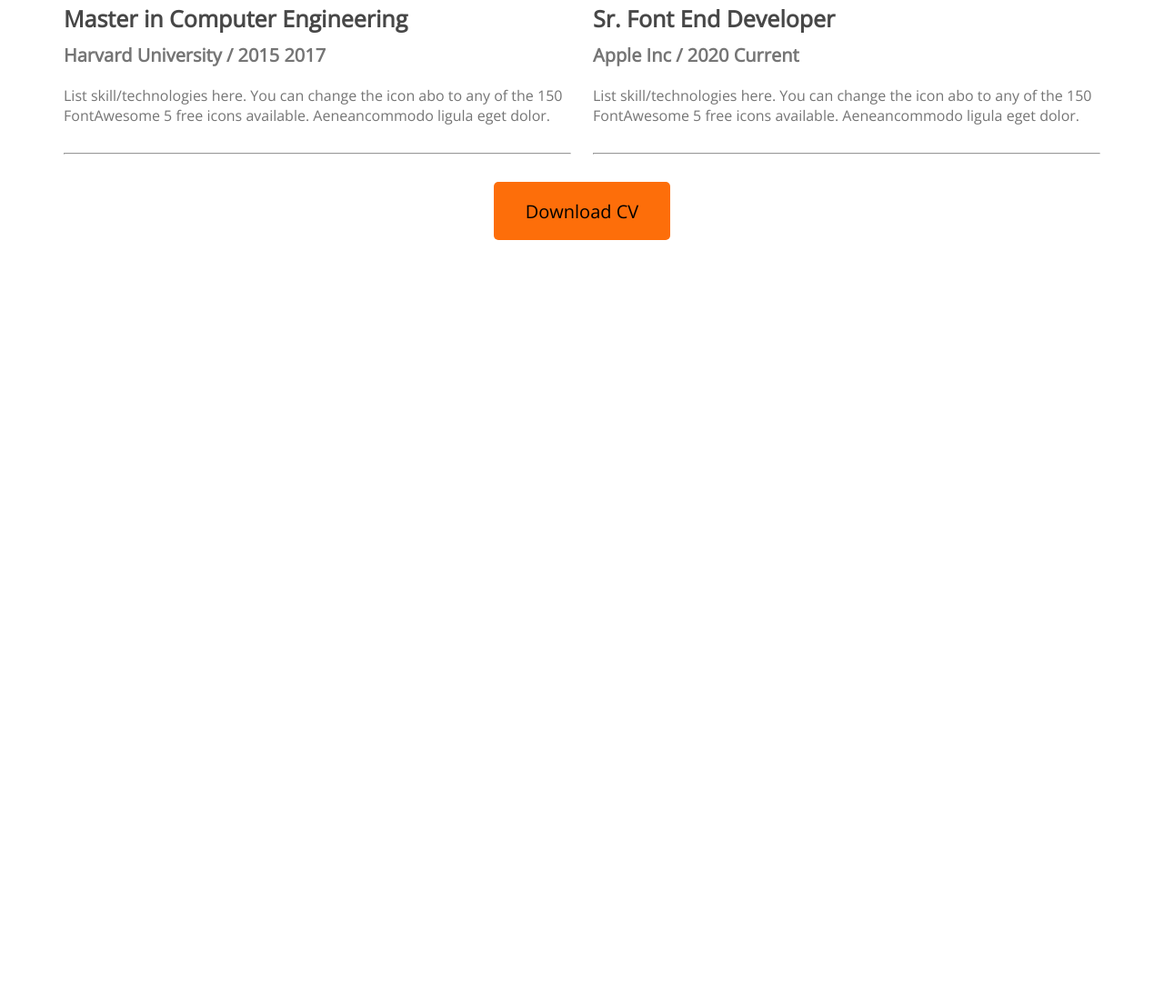
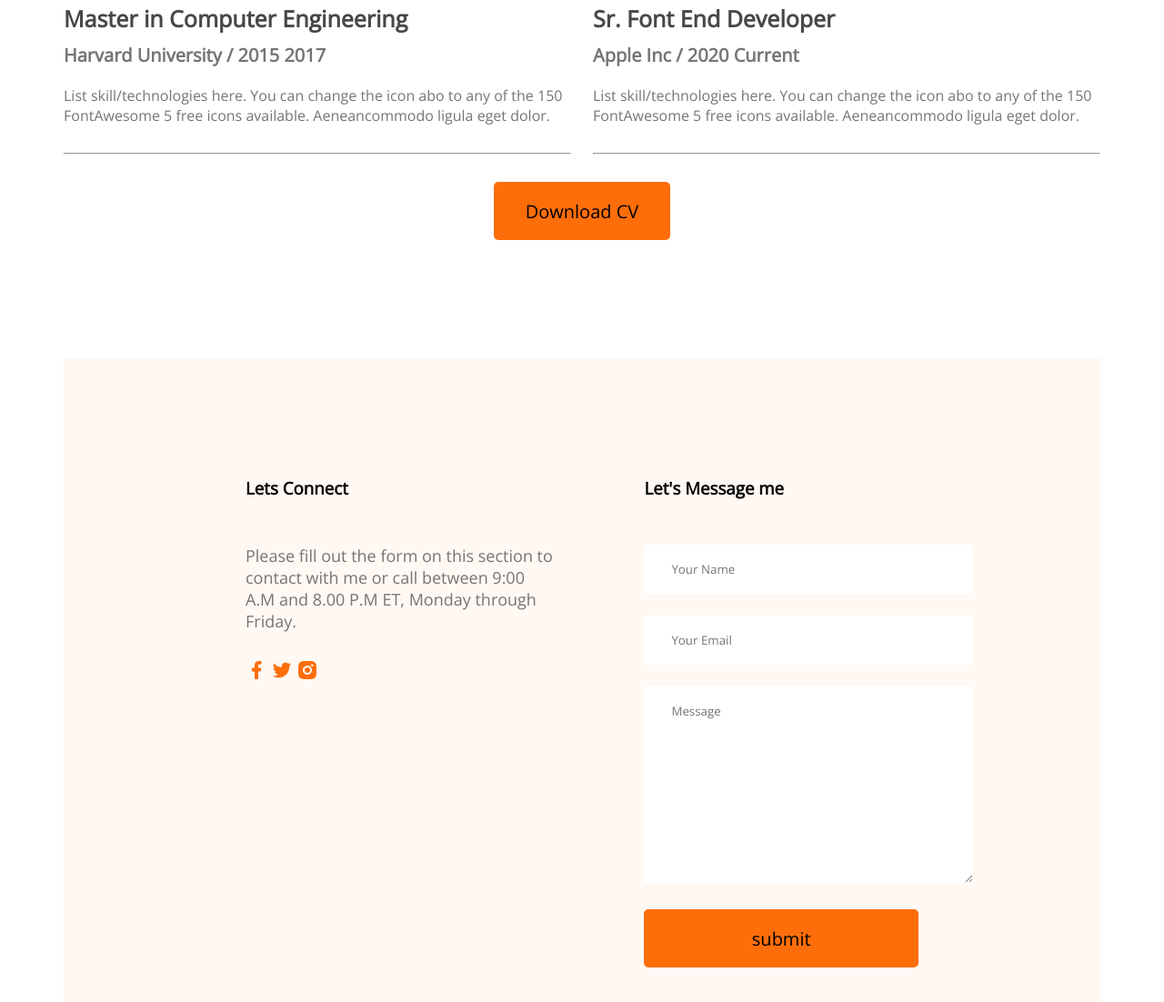
Before and after one commit to hanifwebdeveloper/developer-protfolio002, a plain HTML site: page developer-protfolio002/index.html in a window 1280 px wide. Shown: the part 2676-3778 px from the top of the page at 91% size. Before the commit the page ends 2990 px from the top, so only its background shows below. Drawn offline with nearby package versions, Linux system fonts and the light colour scheme.

Commit message:
contact added

```diff
--- a/developer-protfolio002/index.html
+++ b/developer-protfolio002/index.html
@@ -175,6 +175,32 @@
                 <button class="btn-primary">Download CV</button>
             </div>
         </section>
+        <section class="contact">
+            <div>
+                <h3 class="section-title">Lets Connect</h3>
+                <p class="section-description">Please fill out the form on this section to contact with me or call
+                    between
+                    9:00 A.M and 8.00 P.M ET, Monday through Friday.</p>
+                <a href="">
+                    <img src="images/facebook.png" alt="">
+                </a>
+                <a href="">
+                    <img src="images/twitter.png" alt="">
+                </a>
+                <a href="">
+                    <img src="images/insta.png" alt="">
+                </a>
+            </div>
+            <div>
+                <h3 class="section-title">Let's Message me</h3>
+                <form action="">
+                    <input type="text" name="" id="" placeholder="Your Name">
+                    <input type="email" name="" id="" placeholder="Your Email">
+                    <textarea name="" id="" cols="30" rows="10" placeholder="Message"></textarea>
+                    <input class="btn-primary" type="submit" value="submit">
+                </form>
+            </div>
+        </section>
     </main>
     <footer>
 
--- a/developer-protfolio002/protfolio.css
+++ b/developer-protfolio002/protfolio.css
@@ -177,3 +177,27 @@ main {
     margin-top: 30px;
     margin-bottom: 50px;
 }
+
+/* contact styles */
+.contact {
+    display: flex;
+    gap: 100px;
+    background: #FFF8F3;
+    padding: 130px 200px;
+}
+
+.contact .section-title {
+    text-align: left;
+}
+
+.contact input,
+textarea {
+    margin-bottom: 24px;
+    border: 0;
+    width: 100%;
+    padding: 18px 30px;
+}
+
+.contact a {
+    text-decoration: none;
+}
```
